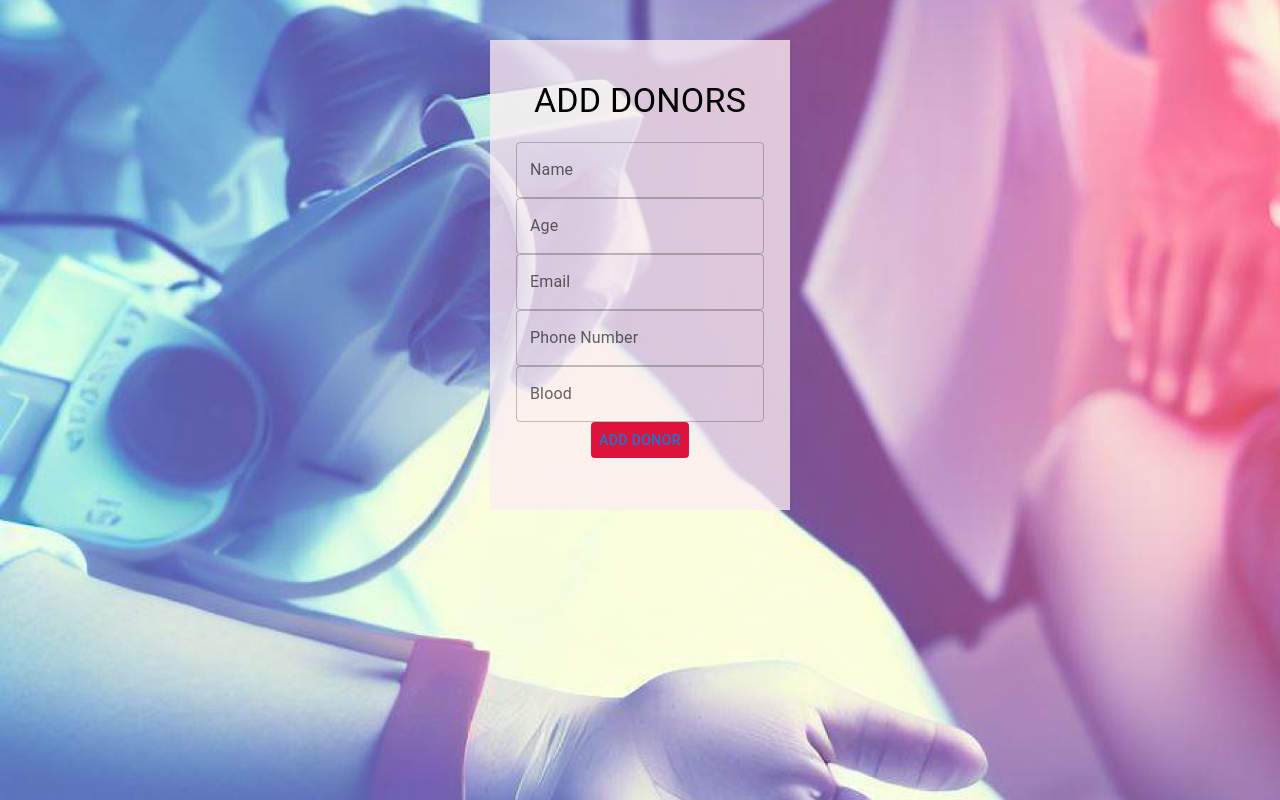
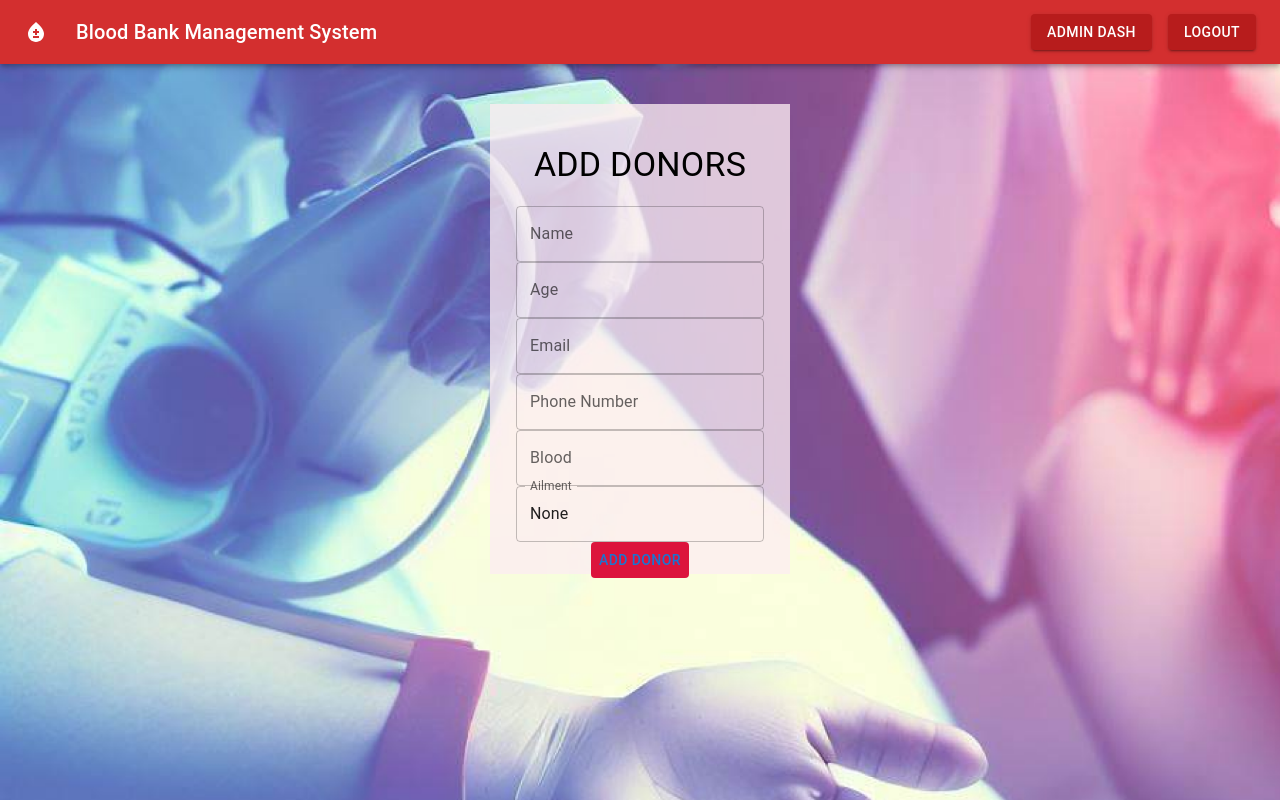
Before and after one commit to Shaky-Sahil/Bloodbank, a React (Create React App) app: page /admin/addDonor in a window 1280 px wide. Built offline with nearby package versions, Linux system fonts and the light colour scheme.

Commit message:
improved ui

```diff
--- a/src/components/Adddonor.jsx
+++ b/src/components/Adddonor.jsx
@@ -3,6 +3,9 @@ import "./Adddonor.css";
 import { Button, Container, TextField, Typography } from '@mui/material';
 import { useForm } from 'react-hook-form';
 import axios from 'axios';
+import { useNavigate } from 'react-router-dom';
+import { Toaster, toast } from 'react-hot-toast';
+import Adminnav from './Adminnav';
 
 function Adddonor() {
   const [name, setName] = useState('');
@@ -11,15 +14,21 @@ function Adddonor() {
   const [phoneNumber, setPhoneNumber] = useState('');
   const [bloodType, setBloodType] = useState('');
   const {register, handleSubmit} = useForm()
+  const navigate = useNavigate()
+  const donorAdd = (data) => {
+    axios.post('http://localhost:5000/verified/request/new',data).then((res)=>{
+      console.log(res)
+      toast.success("Donor Added")
+      setTimeout(() => {
+        navigate('/error')
+      }, 1000);
 
-  const donorAdd = (data) => {
-    axios.post('http://localhost:5000/donor/new',data).then((res)=>{
-      console.log(res)
     })
   };
 
   return (
     <div className='cls4'>
+      <Adminnav/>
     <form onSubmit={handleSubmit} className='cls1'>
     <br/>
     <br/>
@@ -31,22 +40,25 @@ function Adddonor() {
       <Typography  variant='h4'>ADD DONORS</Typography>
 
       <br/>
-      <TextField className='cls2' label="Name" name='userName'
-      {...register('userName')}
+      <TextField className='cls2' label="Name" name='requestName'
+      {...register('requestName')}
       />
-      <TextField className='cls2' label="Age" name='userAge'
-      {...register('userAge')}/>
-      <TextField className='cls2' label="Email" name='userEmail'
-      {...register('userEmail')}/>
-      <TextField className='cls2' label="Phone Number" name='userPhone'
-      {...register('userPhone')}/>
-      <TextField className='cls2' label="Blood" name='bloodGroup'
-      {...register('bloodGroup')}/>
+      <TextField className='cls2' label="Age" name='requestAge'
+      {...register('requestAge')}/>
+      <TextField className='cls2' label="Email" name='requestEmail'
+      {...register('requestEmail')}/>
+      <TextField className='cls2' label="Phone Number" name='requestPhone'
+      {...register('requestPhone')}/>
+      <TextField className='cls2' label="Blood" name='requestBlood'
+      {...register('requestBlood')}/>
+       <TextField className='cls2' label="Ailment" name='requestAilment'
+      {...register('requestAilment')} defaultValue={'None'}/>
       <br/>
 <Button className='cls3' style={{backgroundColor:'crimson'}} type="submit" onClick={handleSubmit(donorAdd)}>Add Donor</Button>
 </center>
 </Container>
 </form>
+<Toaster/>
 </div>
 );
 }
--- /dev/null
+++ b/src/components/Adminnav.jsx
@@ -0,0 +1,48 @@
+import * as React from 'react';
+import AppBar from '@mui/material/AppBar';
+import { Box, Button, IconButton, Toolbar, Typography } from '@mui/material';
+import { Link } from 'react-router-dom'
+import BloodtypeIcon from '@mui/icons-material/Bloodtype';
+import './Nav.css'
+import { useNavigate } from 'react-router-dom';
+import { Person, PersonAdd } from '@mui/icons-material';
+export default function Adminnav() {
+    const navigate = useNavigate()
+  return (
+    <Box sx={{ flexGrow: 1 }}>
+      <AppBar color='error' position="static">
+        <Toolbar>
+          <IconButton className='sty1'
+            size="large"
+            edge="start"
+            color="inherit"
+            aria-label="menu"
+            sx={{ mr: 2 }}
+          >
+         <BloodtypeIcon />
+          </IconButton>
+          <Typography variant="h6" component="div" sx={{ flexGrow: 1 }}>
+            Blood Bank Management System
+          </Typography>
+          <Button
+          onClick={()=>{navigate('/error')}}
+          variant="contained"
+          color='warning'
+          sx={{ bgcolor: '#b71c1c',marginRight:2 }}>
+            Admin Dash
+          </Button>
+          <Button onClick={()=>{
+            localStorage.removeItem("authenticated")
+            localStorage.removeItem("token")
+            navigate('/')
+        }}
+        variant="contained"
+        color='warning'
+        sx={{ bgcolor: '#b71c1c' }} >
+            Logout
+        </Button>
+        </Toolbar>
+      </AppBar>
+    </Box>
+  );
+}
--- a/src/components/Error.js
+++ b/src/components/Error.js
@@ -4,12 +4,13 @@ import { Breadcrumbs, Card, CardContent, Grid, Typography } from '@mui/material'
 import { Logout } from '@mui/icons-material'
 import Logoutbar from './Logoutbar'
 import { useNavigate } from 'react-router-dom'
+import Adminnav from './Adminnav'
 
 const Error = () => {
   const navigate = useNavigate()
   return (
     <div className='error'>
-                <Logoutbar/>
+                <Adminnav/>
                 <Typography sx={{display:'grid',placeContent:'center'}} variant='h4'>Admin</Typography>
                 <Grid container>
                     <Grid item xs={4}>
--- a/src/components/Managerequests.jsx
+++ b/src/components/Managerequests.jsx
@@ -11,6 +11,7 @@ import axios from 'axios';
 import './requestlist.css'
 import SendIcon from '@mui/icons-material/Send';
 import { Toaster, toast } from 'react-hot-toast';
+import Adminnav from './Adminnav.jsx';
 
 const Managerequests = () => {
     const [requests,setRequests] = useState([])
@@ -77,7 +78,7 @@ else if(requests===null){
 else{
     return (
         <div className='cont'>
-            <Logoutbar/>
+            <Adminnav/>
             <center>
             <Typography variant='h3'>Requests</Typography>
             </center>
--- a/src/components/Manageuser.jsx
+++ b/src/components/Manageuser.jsx
@@ -9,6 +9,7 @@ import axios from 'axios';
 import { useNavigate } from 'react-router-dom';
 import Logoutbar from './Logoutbar.jsx';
 import { Toaster, toast } from 'react-hot-toast';
+import Adminnav from './Adminnav.jsx';
 
 const Manageuser = () => {
      const [authenticated, setauthenticated] = useState(null);
@@ -42,7 +43,7 @@ const Manageuser = () => {
     else{
         return (
             <div className='cont'>
-                <Logoutbar/>
+                <Adminnav/>
                 {console.log(users)}
                 <Grid container>
                 {users.map((user,i)=>(
--- a/src/components/Updateuser.jsx
+++ b/src/components/Updateuser.jsx
@@ -5,10 +5,11 @@ import { useForm } from 'react-hook-form';
 import { Toaster, toast } from 'react-hot-toast';
 import { Link } from 'react-router-dom';
 import { useLocation } from 'react-router-dom'
-
+import { useNavigate } from 'react-router-dom';
 
 const Updateuser = () => {
   const {register, handleSubmit} = useForm()
+  const navigate = useNavigate()
   const location = useLocation();
   console.log('location',location)
   const user = location.state.user
@@ -19,6 +20,7 @@ const Updateuser = () => {
     axios.post('http://localhost:5000/verified/request/update',data).then((res)=>{
         console.log(res)
         toast.success("Updated user")
+        navigate('/manage/user')
     })
 
   }
```
